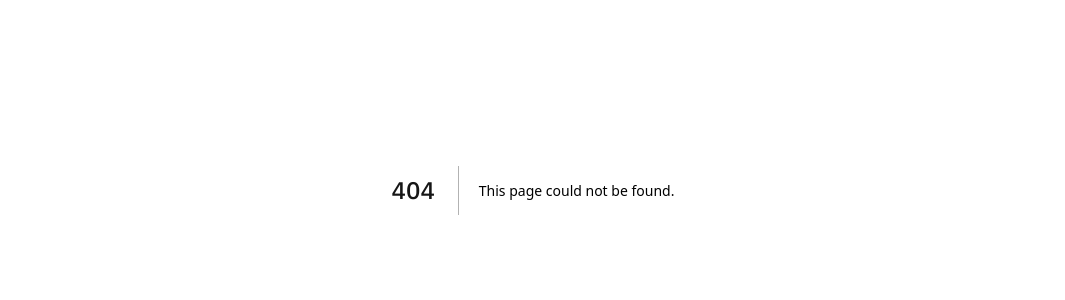
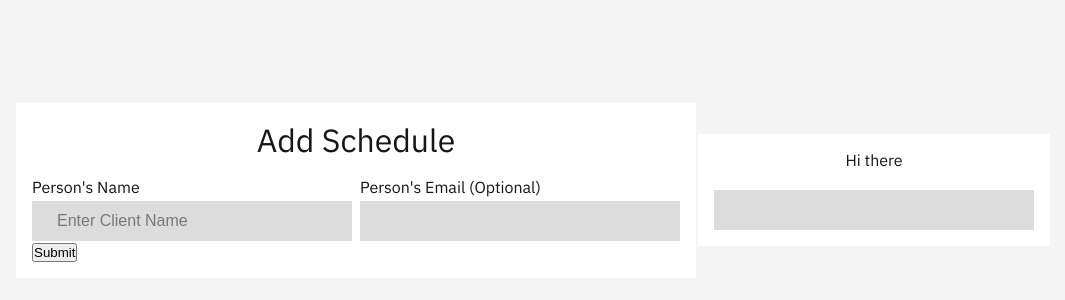
Before and after one commit to AlinMican1/worldmap, a Next.js app in the folder Frontend/: page /schedule in a window 1280 px wide. Before the commit this address had no page. Shown: the part 210-510 px from the top of the page, without its empty margins (107-1172 px from the left). Built offline with nearby package versions, Linux system fonts and the light colour scheme.

Commit message:
works on schedule feature.

```diff
--- a/Frontend/src/REST/POST.ts
+++ b/Frontend/src/REST/POST.ts
@@ -1,3 +1,71 @@
+// import axios from "axios"
+// import { COUNTRIES } from "../../helper/SuggestLocation"
+// interface SubmitLocationFormProps{
+//     email: string,
+//     location: string,
+//     name: string
+// }
+// export interface ErrorMessageProps{
+//   id: string,
+//   errorMsg: string,
+//   error: boolean,
+// }
+
+// const errorArray: ErrorMessageProps[] = [
+//         {"id": "name", "errorMsg": "No name", "error": false},
+//         {"id": "name", "errorMsg": "Name too long", "error": false},
+//         {"id": "email", "errorMsg": "No email", "error": false},
+//         {"id": "email", "errorMsg": "Email does not exist", "error": false},
+//         {"id": "location", "errorMsg": "No location", "error": false},
+//         {"id": "location", "errorMsg": "Location does not exist", "error": false}
+//     ]
+// // const preventDeefault = e: React.FormEvent<HTMLFormElement>,
+// export const SubmitLocationForm = async (e: React.FormEvent<HTMLFormElement>,{location, email, name}:SubmitLocationFormProps) =>{
+//     e.preventDefault();
+//     // console.log("HDFHSDFH")
+//     // console.log(typeof email)
+//     if (name.trim() === "") errorArray[0].error = true;
+//     if (name.length > 50) errorArray[1].error = true;
+//     if (email.trim() === "") errorArray[2].error = true;
+//     if (location.trim() === "") errorArray[4].error = true;
+//     if (!COUNTRIES.includes(location)) errorArray[5].error = true;
+
+//     if(errorArray.some((err) => err.error)){
+//         return {success: false, errors:errorArray}
+//     }
+
+//     const apiURL = process.env.NEXT_PUBLIC_DEV_URL + "form";
+
+//     try {
+//       const res = await axios.post(apiURL,{
+//         location,
+//         email,
+//         name
+//       });
+//       return {success: true, message: res.data.message, errors: [] };
+//     } catch (error) {
+//       return {success: false, message: "Server Error", error: error, errors: [] };
+//     }
+
+// }
+
+
+// // interface SubmitClientInfoFormProps{
+// //     email?: string,
+// //     location: string,
+// //     name: string
+// // }
+
+// // export const SubmitClientInfoForm = async(e: React.FormEvent<HTMLFormElement>,{name,email,location}:SubmitClientInfoFormProps) =>{
+// //     e.preventDefault()
+
+// //     if (name.trim() === "") errorArray[0].error = true;
+// //     if (name.length > 50) errorArray[1].error = true;
+// //     if (location.trim() === "") errorArray[4].error = true;
+// //     if (!COUNTRIES.includes(location)) errorArray[5].error = true;
+
+
+// // }
 import axios from "axios"
 import { COUNTRIES } from "../../helper/SuggestLocation"
 interface SubmitLocationFormProps{
@@ -5,10 +73,15 @@ interface SubmitLocationFormProps{
     location: string,
     name: string
 }
+export interface ErrorMessageProps{
+  id: string,
+  errorMsg: string,
+  error: boolean,
+}
 // const preventDeefault = e: React.FormEvent<HTMLFormElement>,
-export const SubmitLocationForm = async (e: React.FormEvent<HTMLFormElement>,{location, email, name}:SubmitLocationFormProps) =>{
+export const SubmitLocationForm = async (e: React.FormEvent<HTMLFormElement>,emailRequired:boolean,{location, email, name}:SubmitLocationFormProps) =>{
     e.preventDefault();
-    const errorArray: {id:string, errorMsg: string, error:boolean}[] = [
+    const errorArray:  ErrorMessageProps[] = [
         {"id": "name", "errorMsg": "No name", "error": false},
         {"id": "name", "errorMsg": "Name too long", "error": false},
         {"id": "email", "errorMsg": "No email", "error": false},
@@ -18,7 +91,7 @@ export const SubmitLocationForm = async (e: React.FormEvent<HTMLFormElement>,{lo
     ]
     if (name.trim() === "") errorArray[0].error = true;
     if (name.length > 50) errorArray[1].error = true;
-    if (email.trim() === "") errorArray[2].error = true;
+    if (email.trim() === "" && emailRequired) errorArray[2].error = true;
     if (location.trim() === "") errorArray[4].error = true;
     if (!COUNTRIES.includes(location)) errorArray[5].error = true;
 
--- a/Frontend/src/app/globals.css
+++ b/Frontend/src/app/globals.css
@@ -74,6 +74,7 @@ body {
   -moz-osx-font-smoothing: grayscale;
   padding: 0;
 
+
 }
 
 * {
@@ -118,3 +119,17 @@ main{
 button:hover{
   cursor: pointer;
 }
+
+.positional-center{
+  display: flex;
+  justify-content: center;
+  align-items: center;
+  height: 100vh; /* full screen height */
+}
+
+.elements-row{
+    display: flex;
+    flex-direction: row;
+
+    gap: var(--space-sm);
+}
--- /dev/null
+++ b/Frontend/src/app/schedule/page.tsx
@@ -0,0 +1,4 @@
+import AddClientInfo from "@/components/organism/addClientInfo"
+export default function Schedule() {
+    return <AddClientInfo/>
+}
--- /dev/null
+++ b/Frontend/src/components/atoms/boxDesign.css
@@ -0,0 +1,11 @@
+.box-wrapper{
+    background-color: white;
+    padding: var(--space-md);
+    width: auto;
+    height: auto;
+    margin: var(--space-xxs);
+    display: flex;
+    flex-direction: column;
+    justify-content: center;
+    align-items: center;
+}
--- /dev/null
+++ b/Frontend/src/components/atoms/boxDesign.tsx
@@ -0,0 +1,13 @@
+import { ReactNode } from "react"
+import "./boxDesign.css"
+
+interface BoxDesignProps{
+    children: ReactNode | ReactNode[]
+}
+
+const BoxDesign = ({children}:BoxDesignProps) =>{
+    return <div className="box-wrapper">
+        {children}
+    </div>
+}
+export default BoxDesign
--- a/Frontend/src/components/atoms/inputField.css
+++ b/Frontend/src/components/atoms/inputField.css
@@ -21,7 +21,7 @@ label {
 /* Input field */
 input {
   font-size: var(--text-base);
-  width: 80vw;
+  width: 25vw;
   height: 40px;
   color: var(--foreground);
   background: var(--color-third);
--- a/Frontend/src/components/atoms/inputField.tsx
+++ b/Frontend/src/components/atoms/inputField.tsx
@@ -14,6 +14,7 @@ interface inputFieldParams {
   autocomplete?: string;
   onChange?: (e: ChangeEvent<HTMLInputElement>) => void;
   icon?: React.ReactNode;
+  width?: string | number;
 }
 
 export const InputField = ({
@@ -29,6 +30,7 @@ export const InputField = ({
   autocomplete,
   onChange,
   icon,
+  width = "25vw"
 }: inputFieldParams) => {
   return (
     <div className="input-wrapper">
@@ -48,6 +50,7 @@ export const InputField = ({
           onChange={onChange}
           disabled={disabled}
           className={`${error ? "input-error" : ""}`}
+          style={{ width: width ?? undefined }}
         />
       </div>
       {error && <p className={`${"error"}`}>{errorMsg}</p>}
--- /dev/null
+++ b/Frontend/src/components/organism/addClientInfo.tsx
@@ -0,0 +1,58 @@
+'use client'
+import BoxDesign from "../atoms/boxDesign";
+import "../../app/globals.css"
+import { InputField } from "../atoms/inputField";
+import { useState } from "react";
+import { SubmitLocationForm, ErrorMessageProps } from "@/REST/POST";
+
+interface ClientInfoProps{
+    name: string,
+    location: string,
+    email: string
+}
+
+const AddClientInfo = () =>{
+    const [formData,setFormData] = useState<ClientInfoProps>({
+    name:"",
+    email:"",
+    location:""})
+
+    const [error,setError] = useState<Array<ErrorMessageProps>>([])
+
+    const SubmitForm = async(e: React.FormEvent<HTMLFormElement>) =>{
+        const getErrors = await SubmitLocationForm(e,false,formData)
+        if (getErrors && getErrors.errors) {
+        const filteredErrors = getErrors.errors.filter((err: ErrorMessageProps) => err.error === true)
+        setError(filteredErrors)
+        }
+    }
+
+    return(
+        <div className="positional-center">
+
+                <BoxDesign>
+                    <h1>Add Schedule</h1>
+                    <form onSubmit={SubmitForm}>
+
+                    <div className="elements-row">
+
+                    <InputField autocomplete="off" type="text" label="Person's Name" value={formData.name} id="name" onChange={(event) => setFormData({...formData, name:event.target.value})}
+                    placeholder="Enter Client Name" error={error.some((err:ErrorMessageProps) => err.id === "name" && err.error)}
+                    errorMsg={error.find((err:ErrorMessageProps) => err.id === "name")?.errorMsg || ""} />
+
+                    <InputField label="Person's Email (Optional)"/>
+                    </div>
+                    <button>Submit</button>
+                    </form>
+
+                </BoxDesign>
+
+                <BoxDesign>
+                    <div>Hi there</div>
+                    <InputField />
+                </BoxDesign>
+
+        </div>
+    )
+}
+export default AddClientInfo
```
Also changed, not shown: Frontend/src/components/templates/form.tsx (+11 -17 lines), Frontend/src/components/organism/addClientInfo.css (added).
